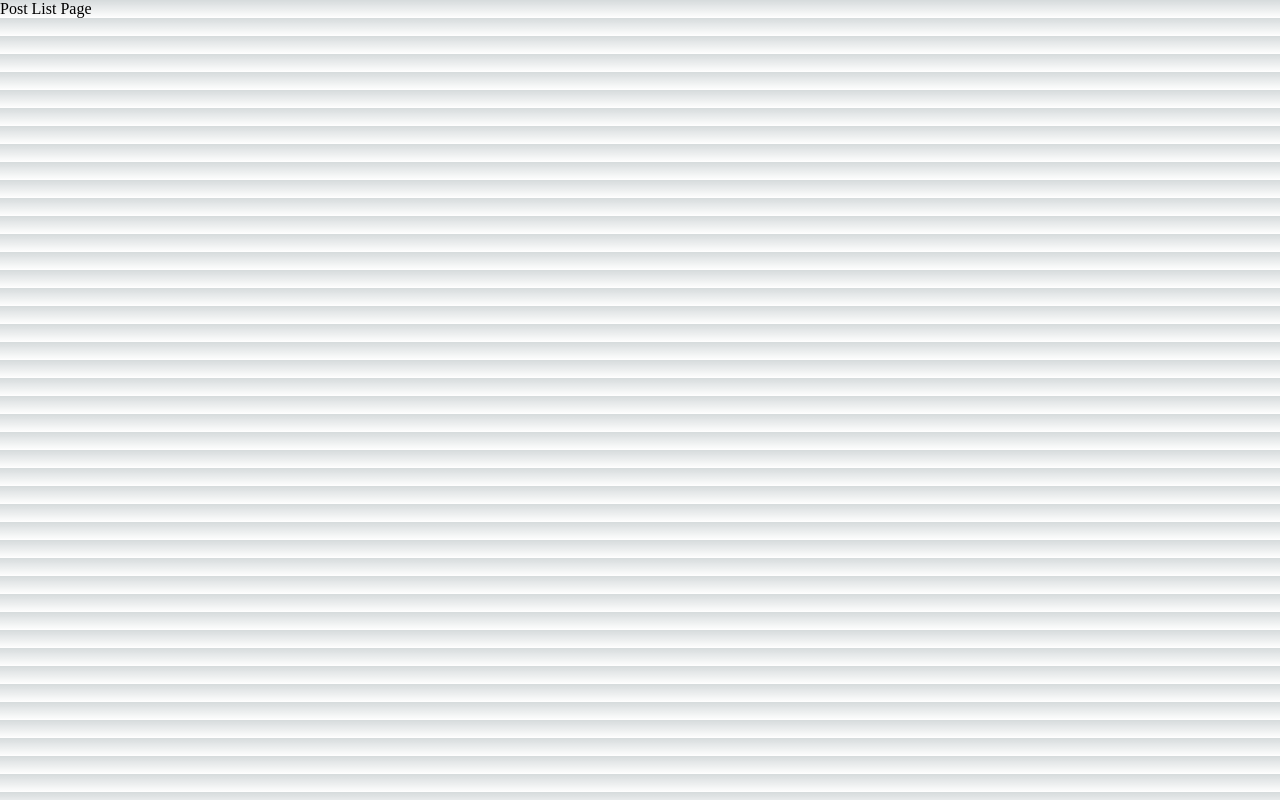
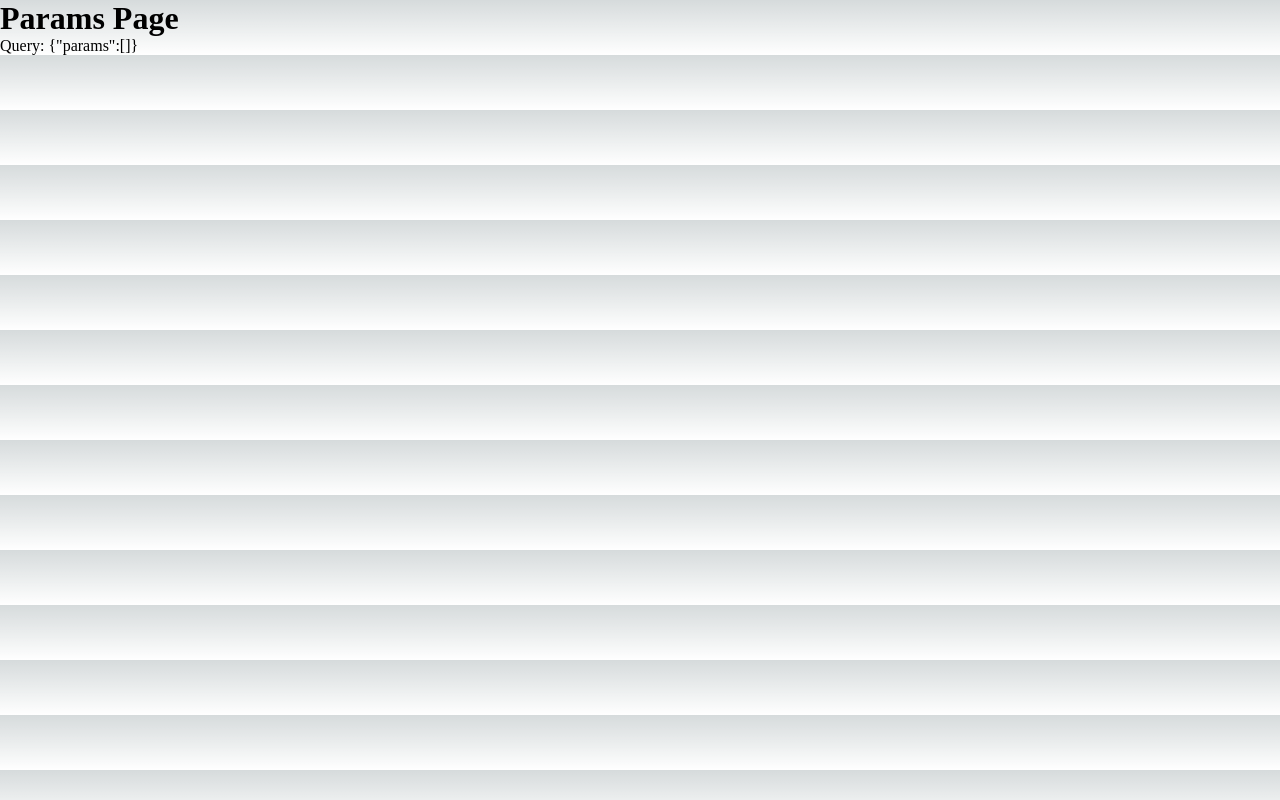
Before and after one commit to BanhmiPate1311/learning-nestjs, a Next.js app: page /posts in a window 1280 px wide. Built offline with nearby package versions, Linux system fonts and the light colour scheme.

Commit message:
update xiu

```diff
--- /dev/null
+++ b/pages/posts/[...params].tsx
@@ -0,0 +1,15 @@
+import { useRouter } from 'next/router'
+import * as React from 'react'
+
+export interface ParamsPageProps {}
+
+export default function ParamsPage(props: ParamsPageProps) {
+  const router = useRouter()
+  return (
+    <div>
+      <h1>Params Page</h1>
+
+      <p>Query: {JSON.stringify(router.query)}</p>
+    </div>
+  )
+}
```
